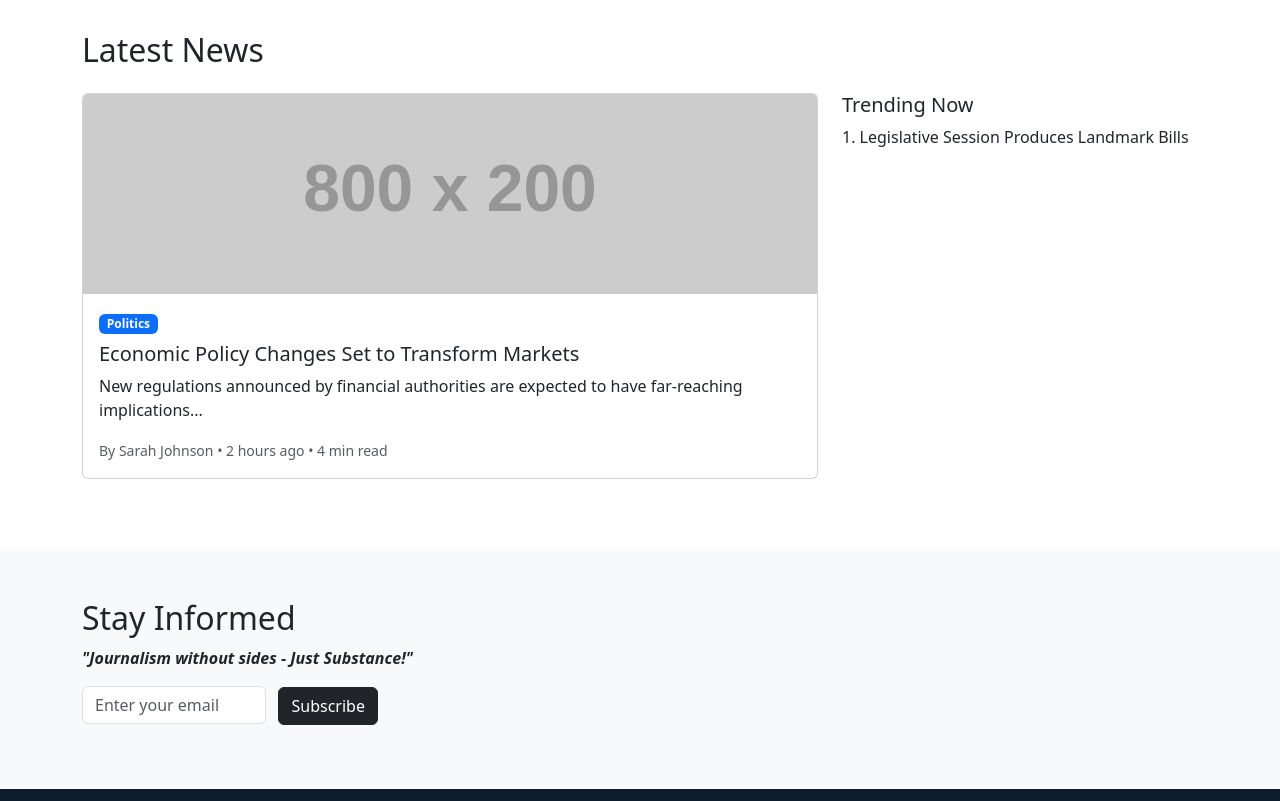
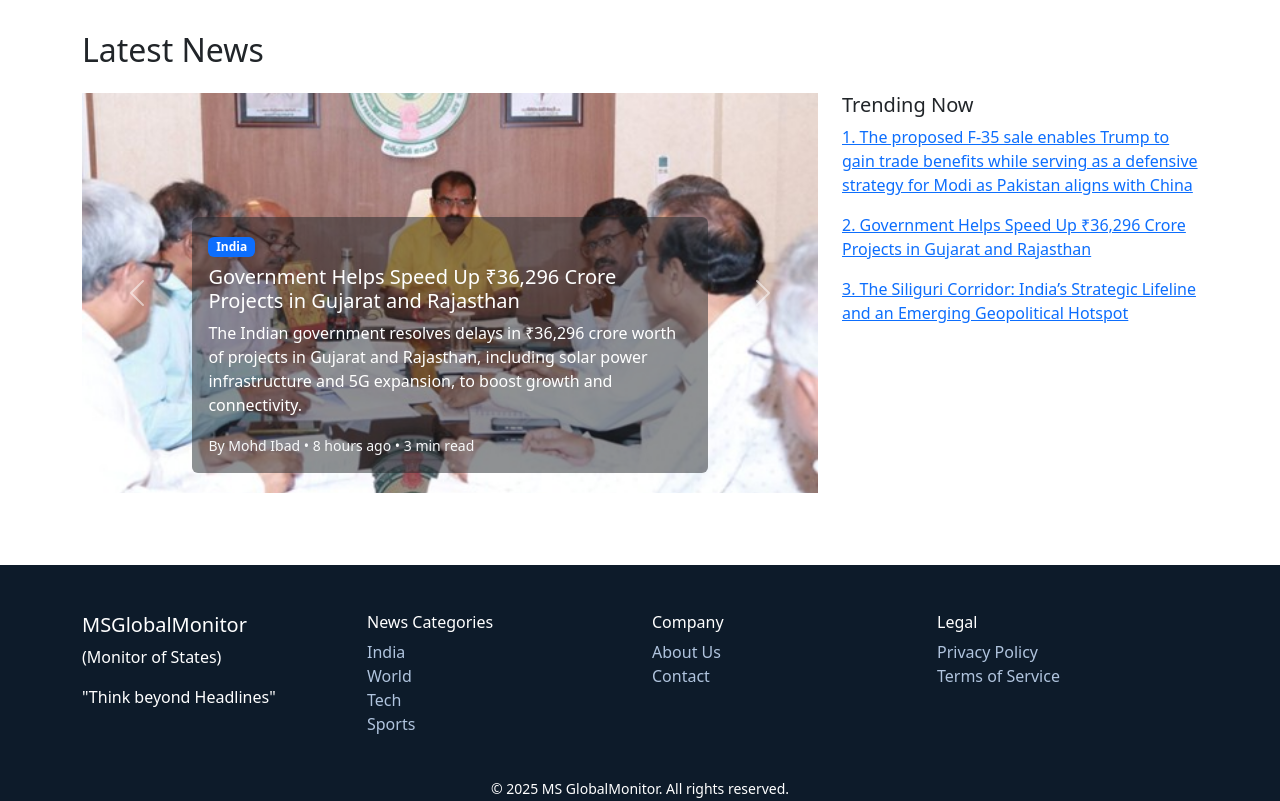
Before and after one commit to MS-GlobalMonitor/NewsWeb, a plain HTML site: page index.html in a window 1280 px wide. Shown: the part 760-1561 px from the top of the page. Drawn offline with nearby package versions, Linux system fonts and the light colour scheme; placeholder pictures from the web are drawn by us.

Commit message:
Updated latest and Trending News

```diff
--- a/index.css
+++ b/index.css
@@ -76,3 +76,13 @@
  p img{
     width: 700px;
  }
+
+  .carousel-caption a {
+    cursor: pointer;
+  }
+
+  #newsCarousel img {
+    height: 400px; /* Set your desired height */
+    object-fit: cover;
+    width: 100%;
+  }
--- a/index.html
+++ b/index.html
@@ -217,39 +217,76 @@
  <section class="container mb-5">
   <h2 class="mb-4">Latest News</h2>
   <div class="row">
+
+    <!-- Left Column: Carousel -->
     <div class="col-md-8">
-        <div class="card news-card mb-4">
-          <img src="https://via.placeholder.com/800x200" class="card-img-top" alt="...">
-          <div class="card-body">
-            <span class="badge bg-primary">Politics</span>
-            <h5 class="card-title mt-2">Economic Policy Changes Set to Transform Markets</h5>
-            <p class="card-text">New regulations announced by financial authorities are expected to have far-reaching
-              implications...</p>
-            <small class="text-muted">By Sarah Johnson • 2 hours ago • 4 min read</small>
+      <div id="newsCarousel" class="carousel slide mb-4" data-bs-ride="carousel" data-bs-interval="4000">
+        <div class="carousel-inner">
+
+          <!-- Slide 1 -->
+          <div class="carousel-item active">
+            <img src="flashPoint1.png" class="d-block w-100" alt="FlashPoint">
+            <div class="carousel-caption d-none d-md-block text-start bg-dark bg-opacity-50 p-3 rounded">
+              <span class="badge bg-success">World</span>
+              <a href="flashPoint-1.html" class="text-decoration-none text-white">
+              <h5 class="mt-2">The proposed F-35 sale enables Trump to gain trade benefits while serving as a defensive strategy for Modi as Pakistan aligns with China</h5>
+              <p>President Donald Trump disclosed on Thursday that the United States would supply F-35 stealth fighter jets to India thus bestowing upon the country membership among select nations with cutting-edge stealth aircraft.</p>
+              <small class="text-light">By Manish Kumar • 2 hours ago • 4 min read</small>
+            </a>
             </div>
           </div>
+
+          <!-- Slide 2 -->
+          <div class="carousel-item">
+            <img src="India-1.jpg" class="d-block w-100" alt="Morning Updates">
+            <div class="carousel-caption d-none d-md-block text-start bg-dark bg-opacity-50 p-3 rounded">
+              <span class="badge bg-primary">India</span>
+              <a href="India-MU.html" class="text-decoration-none text-white">
+              <h5 class="mt-2">Government Helps Speed Up ₹36,296 Crore Projects in Gujarat and Rajasthan</h5>
+              <p>The Indian government resolves delays in ₹36,296 crore worth of projects in Gujarat and Rajasthan, including solar power infrastructure and 5G expansion, to boost growth and connectivity.</p>
+              <small class="text-light">By Mohd Ibad • 8 hours ago • 3 min read</small>
+            </a>
             </div>
+          </div>
+
+          <!-- Slide 3 -->
+          <div class="carousel-item">
+            <img src="GlobalSouth 1.jpeg" class="d-block w-100" alt="Global South">
+            <div class="carousel-caption d-none d-md-block text-start bg-dark bg-opacity-50 p-3 rounded">
+              <span class="badge bg-danger">World</span>
+              <a href="globalSouth.html" class="text-decoration-none text-white">
+              <h5 class="mt-2">The Siliguri Corridor: India’s Strategic Lifeline and an Emerging Geopolitical Hotspot</h5>
+              <p>The Siliguri Corridor, with the nickname Chicken Neck, is in the northeastern corner of
+                    India, and it is only 20 to 25 kilometers wide at its narrowest point. Although this region
+                    is not so big, it has been one of the most strategic regions for India. It became a
+                    principal geopolitical hotspot in the South Asia region.</p>
+              <small class="text-light">By Manish Kumar • 15 hours ago • 5 min read</small>
+            </a>
+            </div>
+          </div>
+
+        </div>
+        <button class="carousel-control-prev" type="button" data-bs-target="#newsCarousel" data-bs-slide="prev">
+      <span class="carousel-control-prev-icon"></span>
+    </button>
+    <button class="carousel-control-next" type="button" data-bs-target="#newsCarousel" data-bs-slide="next">
+      <span class="carousel-control-next-icon"></span>
+    </button>
+      </div>
+    </div>
+
+    <!-- Right Column: Trending Now -->
     <div class="col-md-4">
       <div class="mb-4">
         <h5>Trending Now</h5>
-          <p>1. Legislative Session Produces Landmark Bills</p>
+        <p><a href="flashPoint-1.html">1. The proposed F-35 sale enables Trump to gain trade benefits while serving as a defensive strategy for Modi as Pakistan aligns with China</a></p>
+        <p><a href="India-MU.html">2. Government Helps Speed Up ₹36,296 Crore Projects in Gujarat and Rajasthan</a></p>
+        <p><a href="globalSouth.html">3. The Siliguri Corridor: India’s Strategic Lifeline and an Emerging Geopolitical Hotspot</a></p>
       </div>
     </div>
   </div>
 </section>
 
-  <!-- Subscribe -->
-  <section class="bg-light py-5">
-    <div class="container d-flex justify-content-between align-items-center flex-wrap">
-      <div class="mb-3">
-        <h2>Stay Informed</h2>
-        <i><b>
-            <p>"Journalism without sides - Just Substance!"</p>
-          </b> </i>
-        <input type="email" placeholder="Enter your email" class="form-control w-50 d-inline-block">
-        <button class="btn btn-dark ms-2">Subscribe</button>
-      </div>
-  </section>
 
   <!-- Footer -->
   <footer id="about-us-footer" class="footer py-5">
```
Lines whose indentation alone changed are shown as unchanged.
